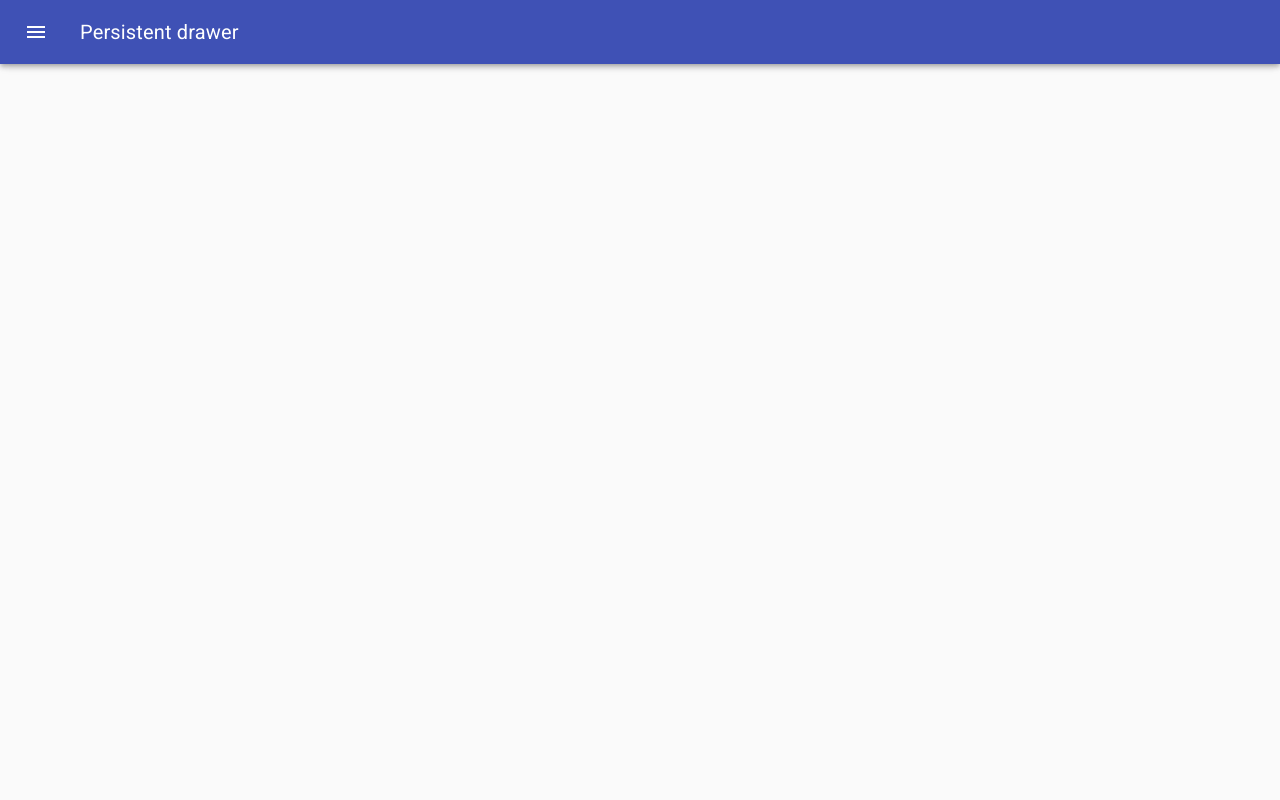
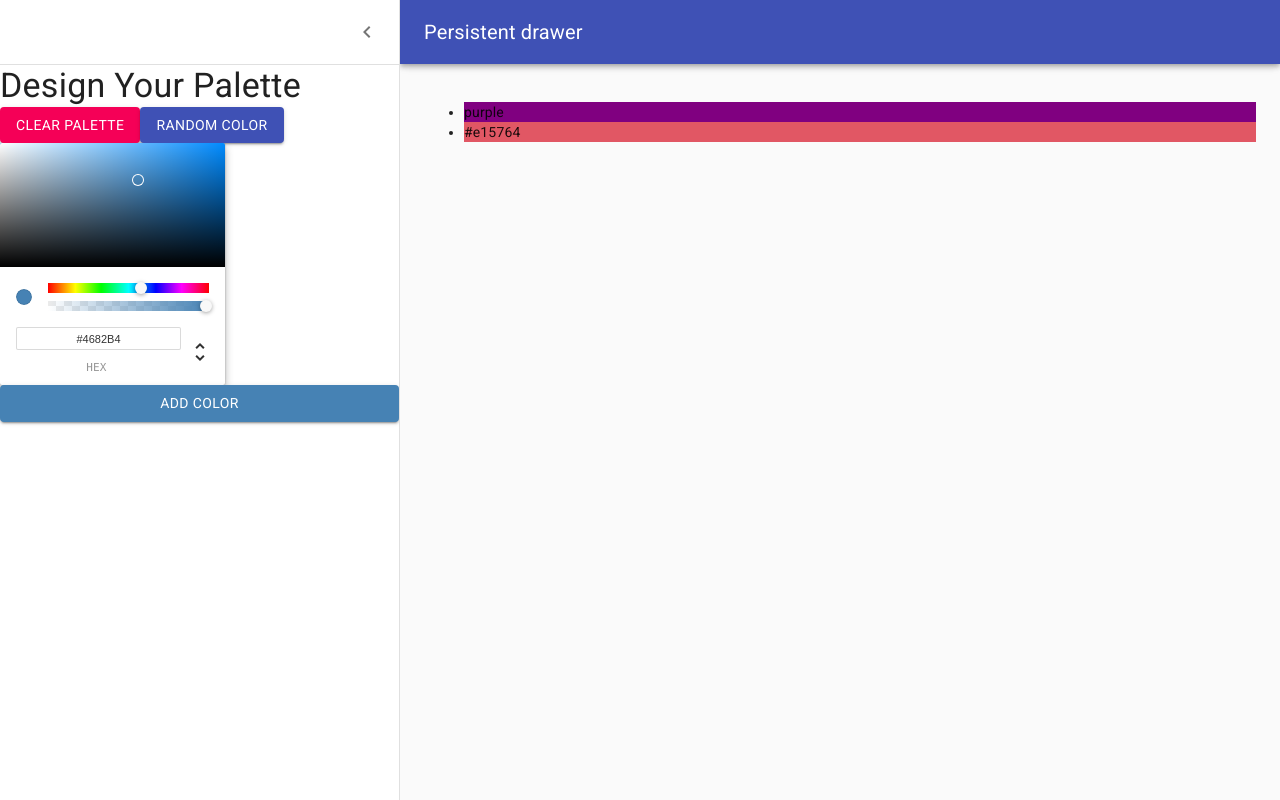
Before and after one commit to jaggrey/color-app_REACT, a React (Create React App) app: page /palette/new in a window 1280 px wide. Built offline with nearby package versions, Linux system fonts and the light colour scheme.

Commit message:
connect ChromePicker to add color Button

```diff
--- a/src/NewPaletteForm.js
+++ b/src/NewPaletteForm.js
@@ -73,9 +73,16 @@
 });
 
 class NewPaletteForm extends Component {
-  state = {
-    open: false,
-  };
+  constructor(props) {
+    super(props);
+    this.state = {
+      open: true,
+      currentColor: "steelblue",
+      colors: ["purple", "#e15764"]
+    };
+    this.updateCurrentColor = this.updateCurrentColor.bind(this);
+    this.addNewColor = this.addNewColor.bind(this);
+  }
 
   handleDrawerOpen = () => {
     this.setState({ open: true });
@@ -84,6 +91,17 @@
   handleDrawerClose = () => {
     this.setState({ open: false });
   };
+
+  updateCurrentColor(newColor) {
+    console.log(newColor.hex);
+    this.setState({
+      currentColor: newColor.hex
+    })
+  }
+
+  addNewColor() {
+    this.setState({ colors: [...this.state.colors, this.state.currentColor] });
+  }
 
   render() {
     const { classes } = this.props;
@@ -134,8 +152,15 @@
             <Button variant="contained" color="secondary">Clear Palette</Button>
             <Button variant="contained" color="primary">Random Color</Button>
           </div>
-          <ChromePicker color="steelblue" onChangeComplete={newColor => console.log(newColor)} />
-          <Button variant="contained" color="primary">Add Color</Button>
+          <ChromePicker color={this.state.currentColor} onChangeComplete={this.updateCurrentColor} />
+          <Button
+            variant="contained"
+            color="primary"
+            style={{ backgroundColor: this.state.currentColor }}
+            onClick={this.addNewColor}
+          >
+            Add Color
+          </Button>
         </Drawer>
         <main
           className={classNames(classes.content, {
@@ -143,7 +168,11 @@
           })}
         >
           <div className={classes.drawerHeader} />
-
+          <ul>
+            {this.state.colors.map(color => (
+              <li style={{ backgroundColor: color }}>{color}</li>
+            ))}
+          </ul>
         </main>
       </div>
     );
```
